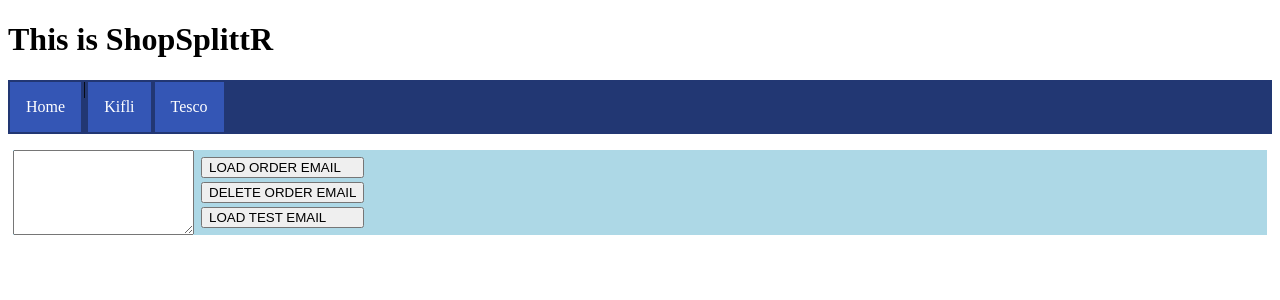
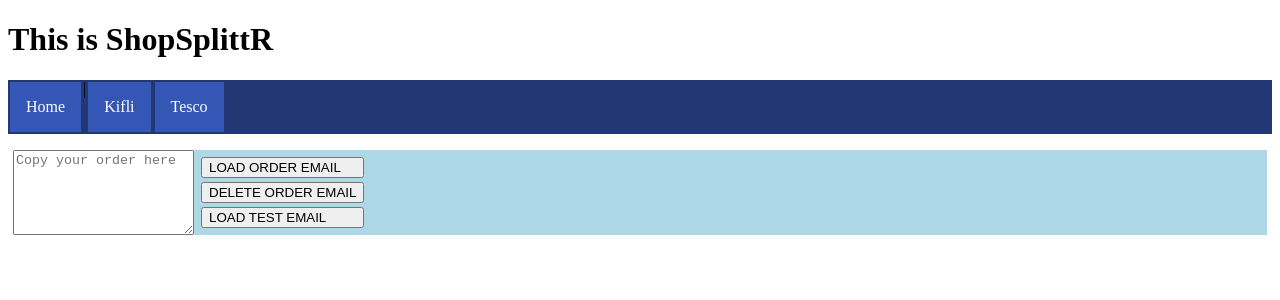
Before and after one commit to magab89/shopsplittr, a React (Create React App) app: page /kifli in a window 1280 px wide. Shown: the top 300 px of the page. Built offline with nearby package versions, Linux system fonts and the light colour scheme.

Commit message:
placeholder for input textarea

```diff
--- a/src/components/input/email.tsx
+++ b/src/components/input/email.tsx
@@ -39,6 +39,7 @@ export default function EmailInput({
 
   return (<Styled>
       <textarea
+        placeholder={'Copy your order here'}
         value={email}
         onChange={e => handleChange(e)}
         rows={5}
```
